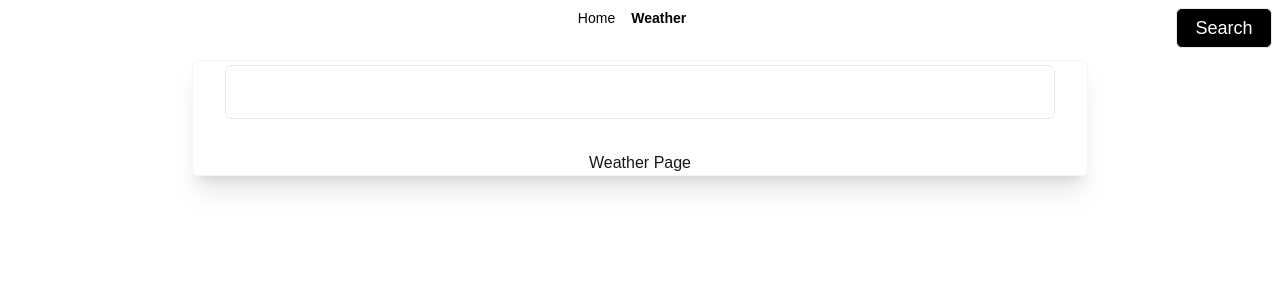
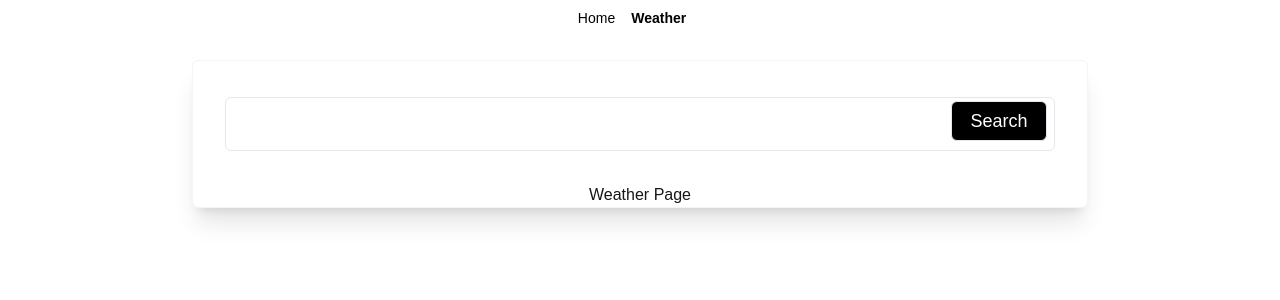
Before and after one commit to miketen/nextjs-boilerplate, a Next.js app: page /weather in a window 1280 px wide. Shown: the top 300 px of the page. Built offline with nearby package versions, Linux system fonts and the light colour scheme.

Commit message:
fix:layout

```diff
--- a/components/searchbox.tsx
+++ b/components/searchbox.tsx
@@ -2,8 +2,8 @@
 
 export default function Navigation() {
 
-  return (<div className="mx-8 w-full">
-<input className="relative my-8 pl-3 pr-28 py-3 mt-1 text-lg block w-full border border-gray-200 rounded-md text-gray-900 placeholder-gray-400 focus:outline-none focus:ring focus:ring-blue-300" placeholder="" type="text" name="feature"></input>
+  return (<div className="relative my-8 mx-8 w-full">
+<input className="pl-3 pr-28 py-3 mt-1 text-lg block w-full border border-gray-200 rounded-md text-gray-900 placeholder-gray-400 focus:outline-none focus:ring focus:ring-blue-300" placeholder="" type="text" name="feature"></input>
 <button className="flex items-center justify-center absolute right-2 top-2 px-4 h-10 text-lg border bg-black text-white rounded-md w-24 focus:outline-none focus:ring focus:ring-blue-300 focus:bg-gray-800" type="submit">Search</button>
   </div>);
 }
```
